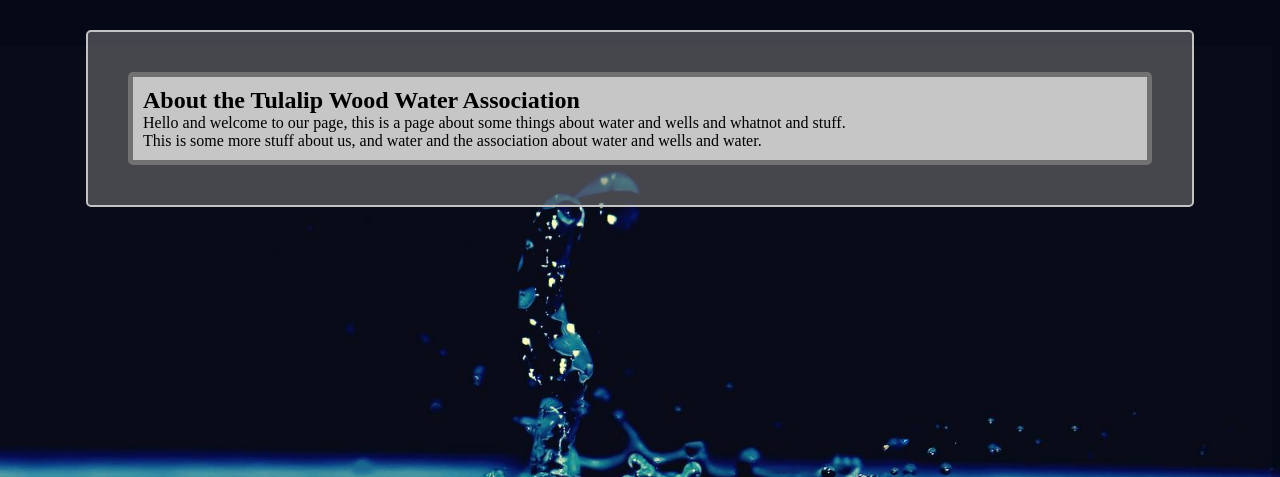
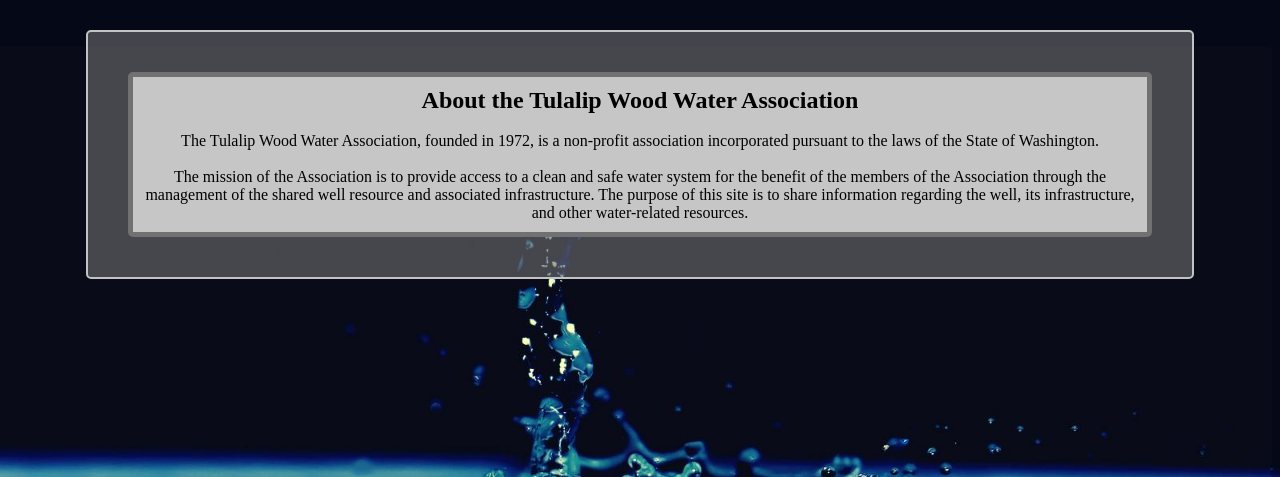
Before and after one commit to kelsietwiss/AquaAlliance, a Django app: page /about/ in a window 1280 px wide. Shown: the part 79-556 px from the top of the page. Run offline with Django 4.2, Linux system fonts and the light colour scheme; a user stored in the database is signed in; some libraries are stand-ins or nearby versions.

Commit message:
small finishing touches/adjustments

```diff
--- a/aqua_alliance/templates/about.html
+++ b/aqua_alliance/templates/about.html
@@ -13,10 +13,18 @@
         </div>
     </nav>
     <div class="card">
-        <div id="about">
+        <div style="text-align:center" id="about">
             <h2>About the Tulalip Wood Water Association</h2>
-        <p>Hello and welcome to our page, this is a page about some things about water and wells and whatnot and stuff.</p>
-        <p>This is some more stuff about us, and water and the association about water and wells and water.</p>
+            <br>
+        <p>The Tulalip Wood Water Association, founded in 1972, is a non-profit association
+            incorporated pursuant to the laws of the State of Washington.</p>
+            <br>
+        <p>The mission of the Association is to provide access to a clean and safe water
+            system for the benefit of the members of the Association through the management
+            of the shared well resource and associated infrastructure. The purpose of this
+            site is to share information regarding the well, its infrastructure, and other
+            water-related resources.</p>
+        </p>
         </div>
 
     </div>
```
Also changed, not shown: aqua_alliance/db.sqlite3.
